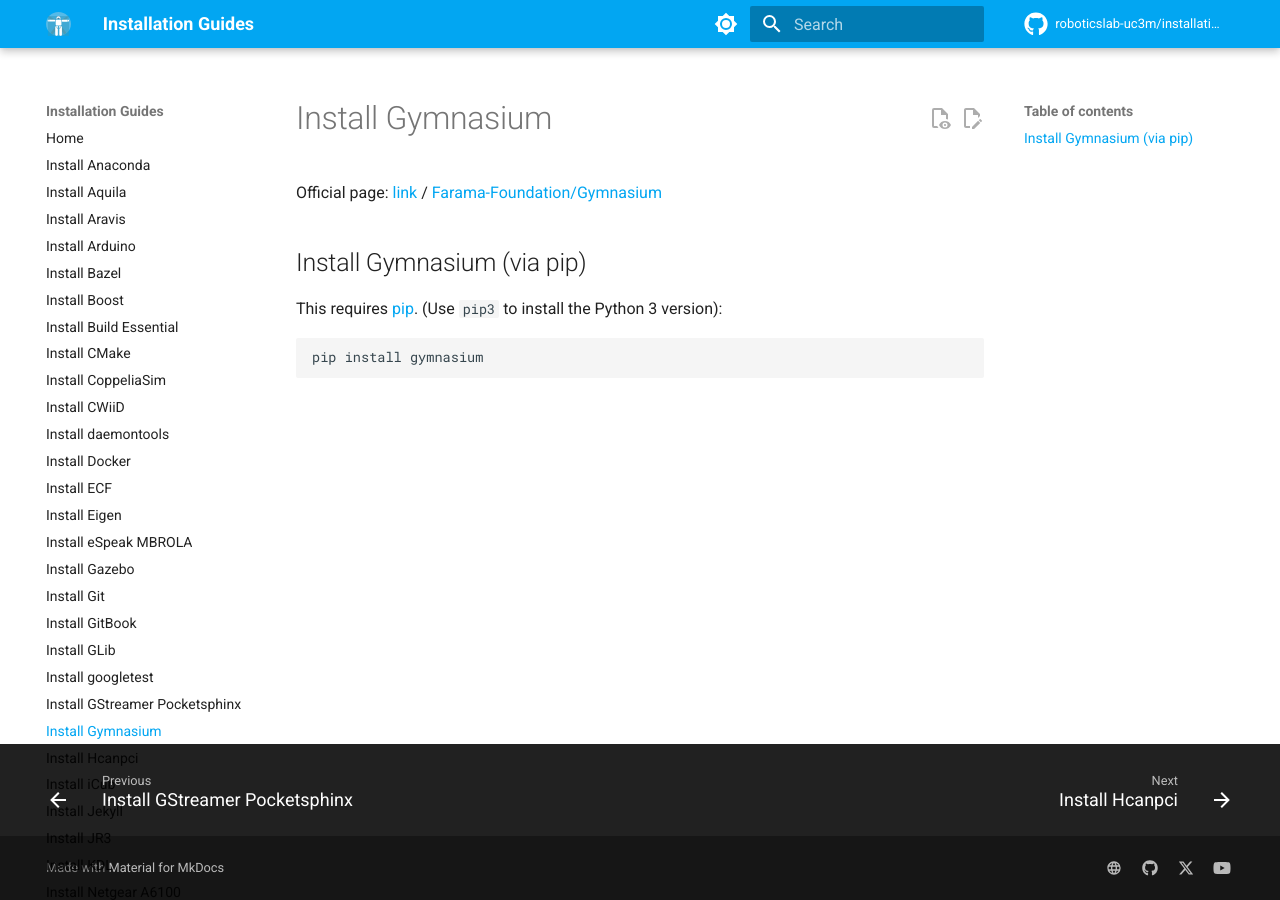
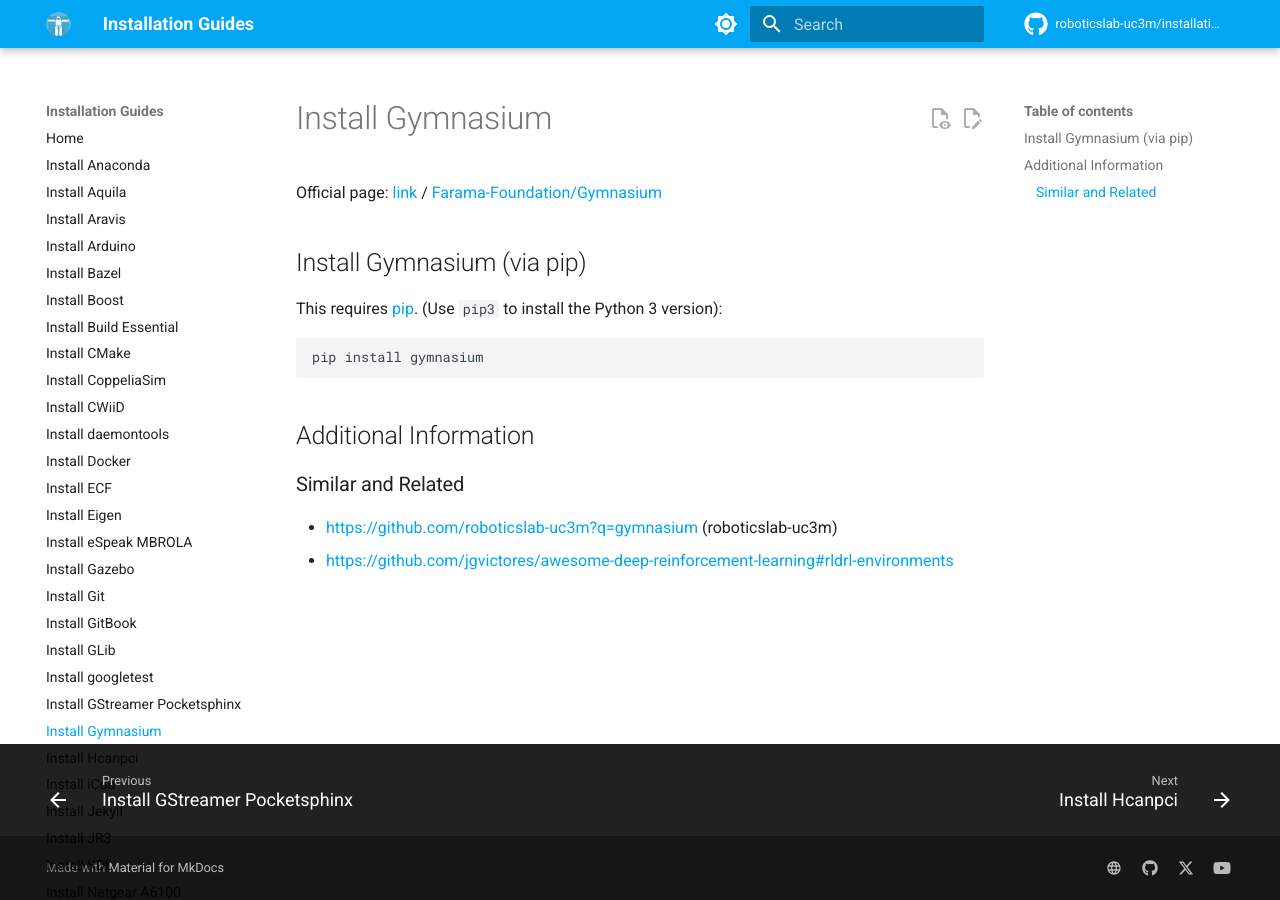
Before and after one commit to roboticslab-uc3m/installation-guides, an MkDocs documentation site: the page built from docs/install-gymnasium.md, in a window 1280 px wide. Built offline with MkDocs 1.6.1 and Material for MkDocs 9.7.7, drawn with Linux system fonts in a browser that asks for light colours; comment, search, counter and statistics services are not loaded.

Commit message:
gym add envs

````diff
--- a/docs/install-gymnasium.md
+++ b/docs/install-gymnasium.md
@@ -9,3 +9,10 @@
 ```bash
 pip install gymnasium
 ```
+
+## Additional Information
+
+### Similar and Related
+
+- <https://github.com/roboticslab-uc3m?q=gymnasium> (roboticslab-uc3m)
+- <https://github.com/jgvictores/awesome-deep-reinforcement-learning#rldrl-environments>
````
